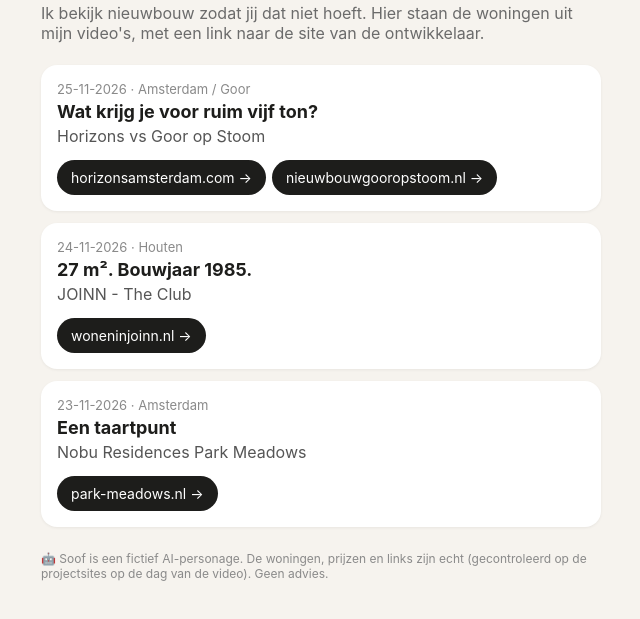
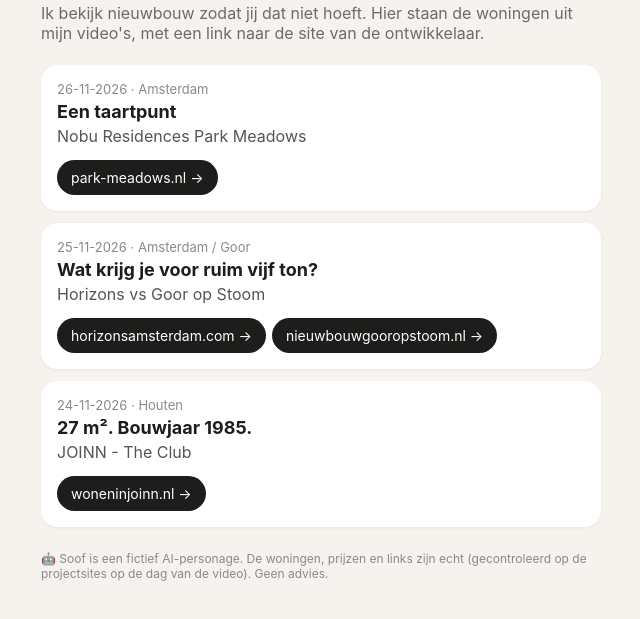
Before and after one commit to soofdoetnieuwbouw/soofdoetnieuwbouw.github.io, a plain HTML site: page index.html in a window 1280 px wide. Shown: the part 65-684 px from the top of the page, without its empty margins (319-959 px from the left). Drawn offline with Linux system fonts and the light colour scheme.

Commit message:
Update 2026-11-26 19:30

```diff
--- a/index.html
+++ b/index.html
@@ -12,6 +12,6 @@ footer{font-size:12px;color:#8a8a8a;margin-top:24px}
 </style></head><body><main>
 <h1>Soof doet nieuwbouw</h1>
 <p class="sub">Ik bekijk nieuwbouw zodat jij dat niet hoeft. Hier staan de woningen uit mijn video's, met een link naar de site van de ontwikkelaar.</p>
-<ul><li><div class="meta">25-11-2026 · Amsterdam / Goor</div><div class="title">Wat krijg je voor ruim vijf ton?</div><div class="project">Horizons vs Goor op Stoom</div><a class="btn" href="https://www.horizonsamsterdam.com/stadsappartementen" rel="nofollow noopener">horizonsamsterdam.com →</a><a class="btn" href="https://nieuwbouwgooropstoom.nl/unieke-parkvillas-2-2/" rel="nofollow noopener">nieuwbouwgooropstoom.nl →</a></li><li><div class="meta">24-11-2026 · Houten</div><div class="title">27 m². Bouwjaar 1985.</div><div class="project">JOINN - The Club</div><a class="btn" href="https://www.woneninjoinn.nl/woningaanbod/78016/78016/-nummer-onderdoor-5-213/78016" rel="nofollow noopener">woneninjoinn.nl →</a></li><li><div class="meta">23-11-2026 · Amsterdam</div><div class="title">Een taartpunt</div><div class="project">Nobu Residences Park Meadows</div><a class="btn" href="https://park-meadows.nl/apartments/miyabi-type-b/" rel="nofollow noopener">park-meadows.nl →</a></li></ul>
+<ul><li><div class="meta">26-11-2026 · Amsterdam</div><div class="title">Een taartpunt</div><div class="project">Nobu Residences Park Meadows</div><a class="btn" href="https://park-meadows.nl/apartments/miyabi-type-b/" rel="nofollow noopener">park-meadows.nl →</a></li><li><div class="meta">25-11-2026 · Amsterdam / Goor</div><div class="title">Wat krijg je voor ruim vijf ton?</div><div class="project">Horizons vs Goor op Stoom</div><a class="btn" href="https://www.horizonsamsterdam.com/stadsappartementen" rel="nofollow noopener">horizonsamsterdam.com →</a><a class="btn" href="https://nieuwbouwgooropstoom.nl/unieke-parkvillas-2-2/" rel="nofollow noopener">nieuwbouwgooropstoom.nl →</a></li><li><div class="meta">24-11-2026 · Houten</div><div class="title">27 m². Bouwjaar 1985.</div><div class="project">JOINN - The Club</div><a class="btn" href="https://www.woneninjoinn.nl/woningaanbod/78016/78016/-nummer-onderdoor-5-213/78016" rel="nofollow noopener">woneninjoinn.nl →</a></li></ul>
 <footer>🤖 Soof is een fictief AI-personage. De woningen, prijzen en links zijn echt (gecontroleerd op de projectsites op de dag van de video). Geen advies.</footer>
 </main></body></html>
```
